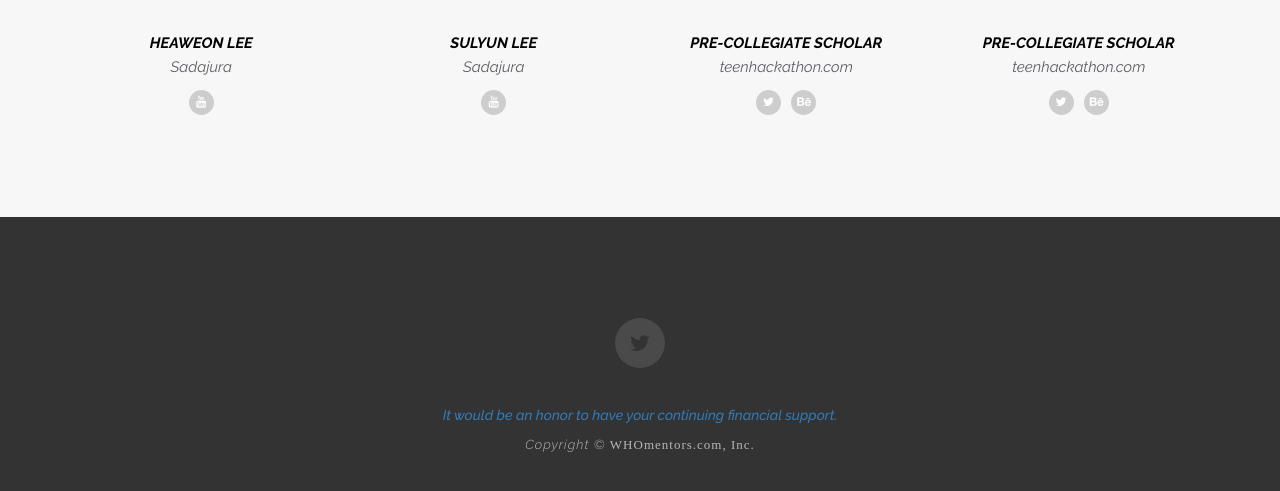
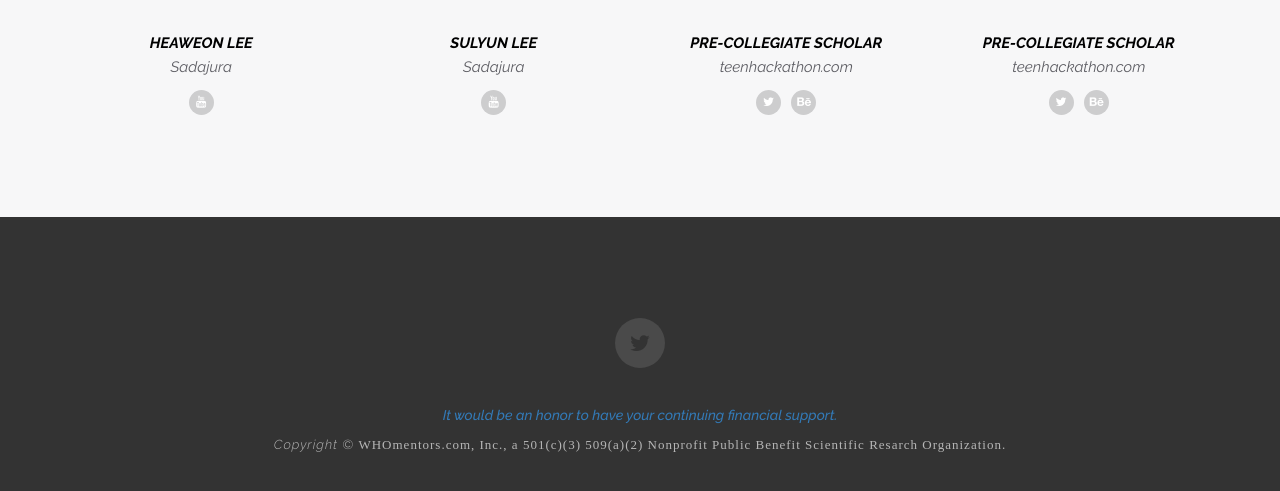
Before and after one commit to WHOmentorsdotcom/selftaughtcoder.dev, a plain HTML site: page index.html in a window 1280 px wide. Shown: the part 5764-6255 px from the top of the page. Drawn offline with Linux system fonts and the light colour scheme; some packages are replaced by stand-ins of ours.

Commit message:
added stuff

```diff
--- a/index.html
+++ b/index.html
@@ -770,7 +770,7 @@
 
                     <a href="http://support.whomentors.com">It would be an honor to have your continuing financial support.</a>
 
-                    <p class="copy">Copyright &copy; <i class="fa fa-love"><a href="http://www.WHOmentors.com">WHOmentors.com, Inc.</a></i></p>
+                    <p class="copy">Copyright &copy; <i class="fa fa-love"><a href="http://www.WHOmentors.com">WHOmentors.com, Inc., a 501(c)(3) 509(a)(2) Nonprofit Public Benefit Scientific Resarch Organization.</a></i></p>
 
                 </div>
 
```
